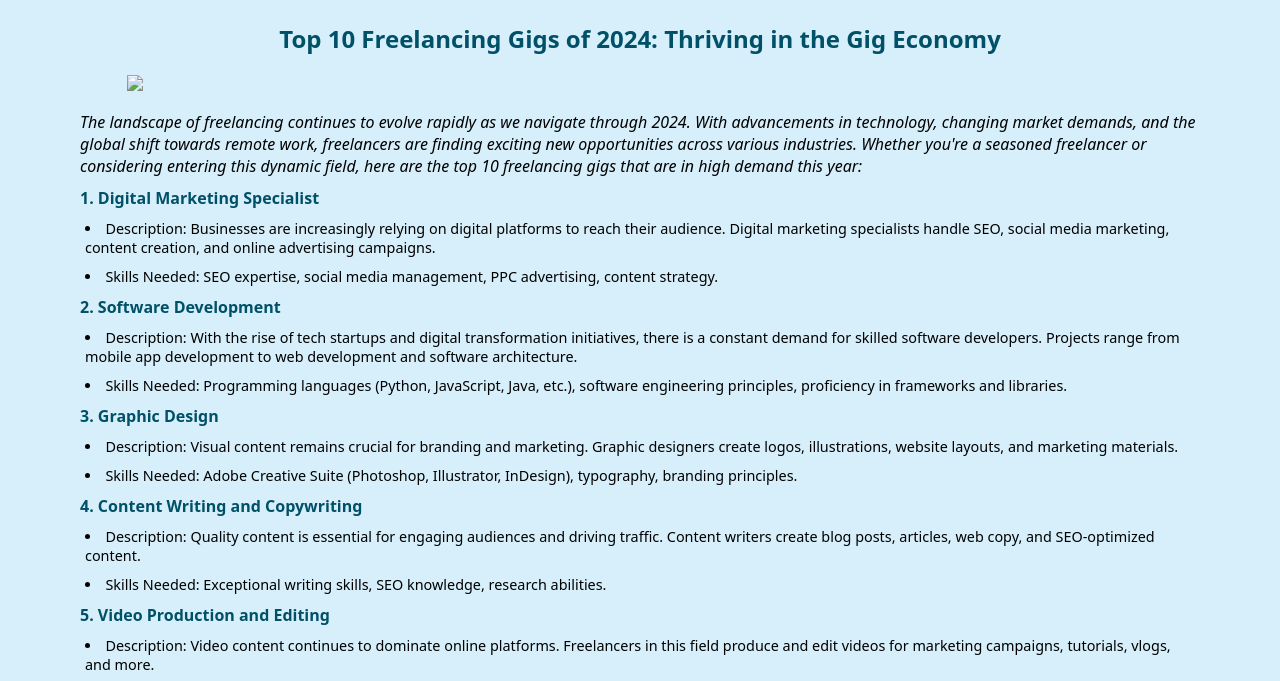
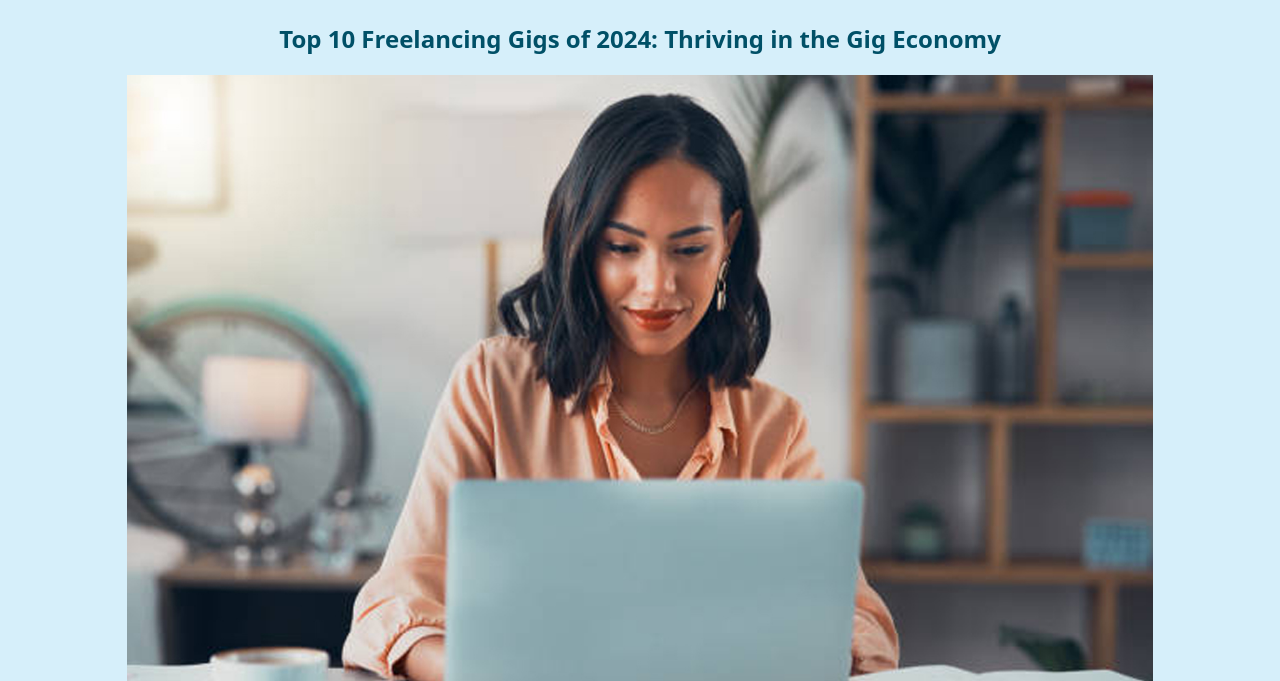
Before and after one commit to Osahon123/moviemania, a plain HTML site: page articlecity.html in a window 1280 px wide. Shown: the part 118-799 px from the top of the page. Drawn offline with nearby package versions, Linux system fonts and the light colour scheme; the site is published under a folder, as on GitHub Pages, so addresses that start at the root find nothing.

Commit message:
Update articlecity.html

```diff
--- a/articlecity.html
+++ b/articlecity.html
@@ -57,7 +57,7 @@
     <main>
         <section class="articlepage">
             <h1>Top 10 Freelancing Gigs of 2024: Thriving in the Gig Economy</h1>
-            <img src="/Untitled-1.jpg">
+            <img src="Untitled-1.jpg">
             <div>
 
 
```
